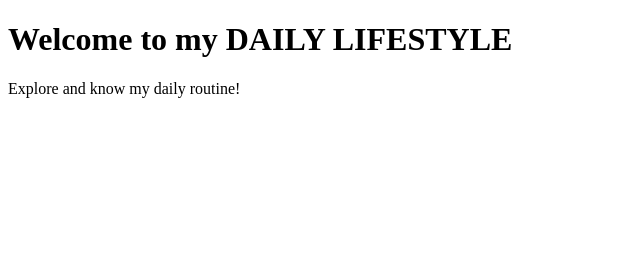
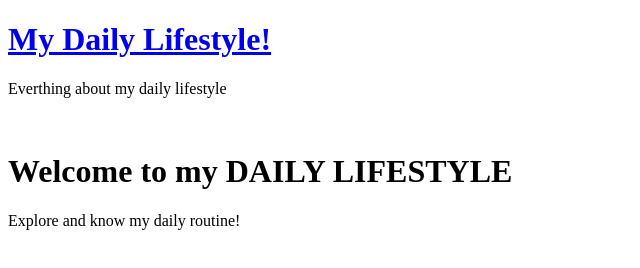
Before and after one commit to JennelynM/MyBlogSite, a plain HTML site: page index.html in a window 1280 px wide. Shown: the whole page, without its empty margins (0-640 px from the left). Drawn offline with Linux system fonts and the light colour scheme.

Commit message:
header has been added

```diff
--- a/index.html
+++ b/index.html
@@ -9,6 +9,9 @@
         <link rel="stylesheet" href="">
     </head>
     <body>
+        <h1> <a href="#"> My Daily Lifestyle! </a> </h1>
+        <p> Everthing about my daily lifestyle</p>
+        <br />
         <h1>Welcome to my DAILY LIFESTYLE</h1>
         <p> Explore and know my daily routine!</p>
 
```
